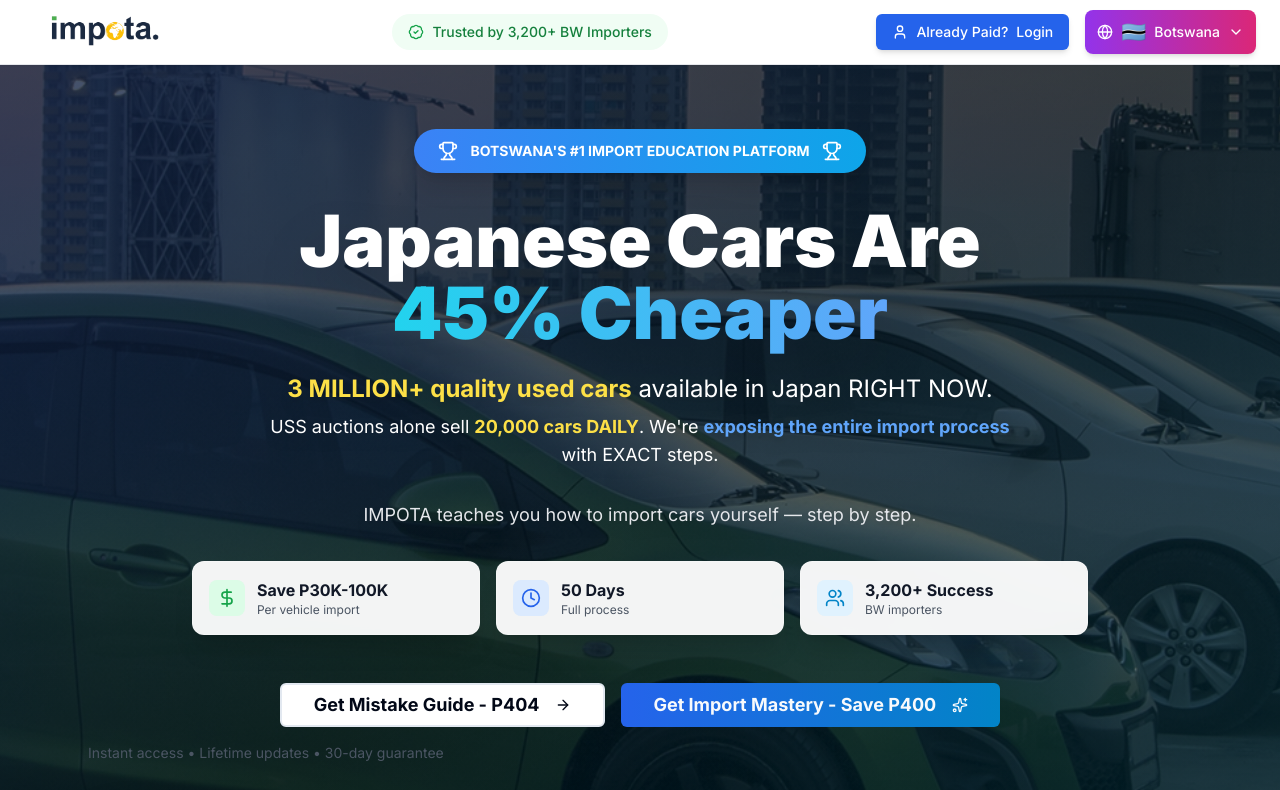
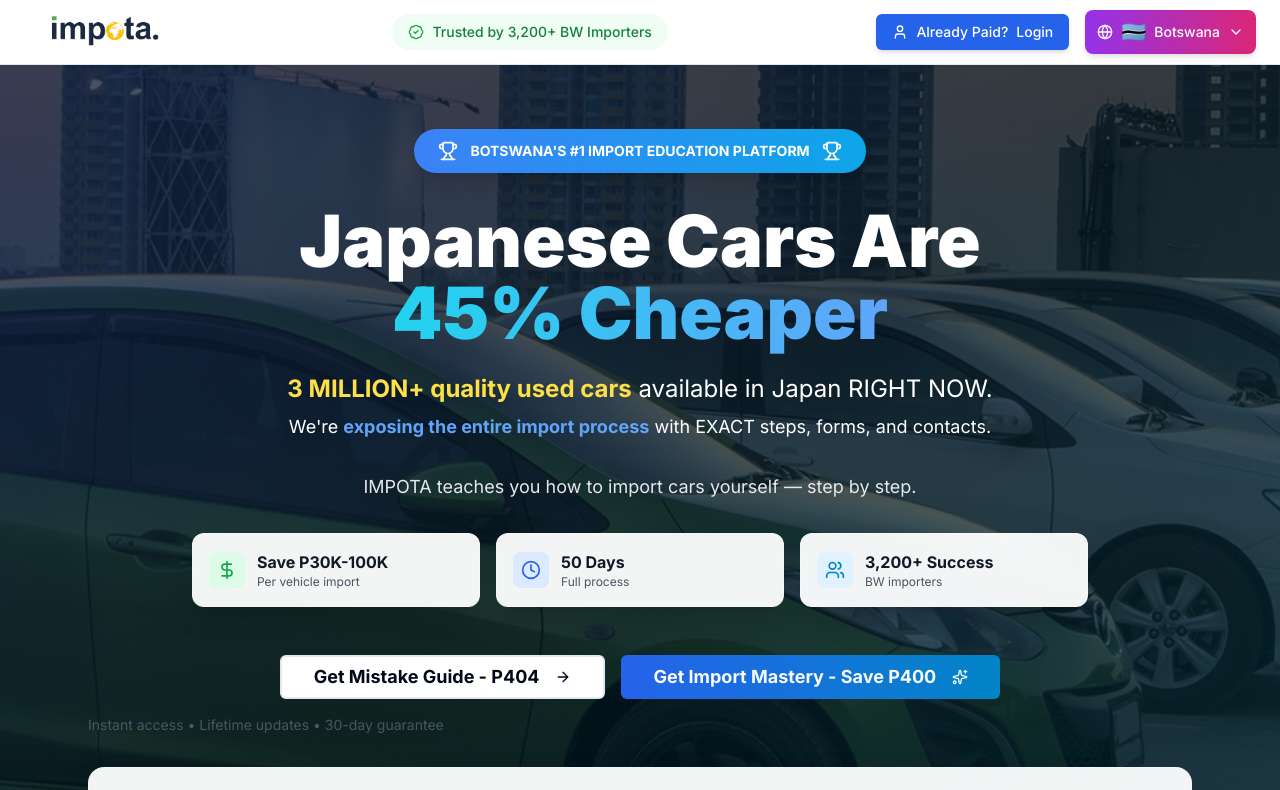
Before and after one commit to Mvula88/calculator, a Next.js app: page /bw/guide in a window 1280 px wide. Shown: the top 790 px of the page. Built offline with nearby package versions, Linux system fonts and the light colour scheme.

Commit message:
Initial commit - clean structure

```diff
--- a/app/bw/guide/page.tsx
+++ b/app/bw/guide/page.tsx
@@ -94,7 +94,7 @@ export default function BotswanaGuidePage() {
           <p className="text-xl md:text-2xl text-white text-center mb-8 max-w-3xl mx-auto leading-relaxed drop-shadow-lg">
             <span className="font-bold text-yellow-300">3 MILLION+ quality used cars</span> available in Japan RIGHT NOW.
             <br />
-            <span className="text-lg mt-2 block">USS auctions alone sell <span className="font-bold text-yellow-300">20,000 cars DAILY</span>. We're <span className="font-bold text-blue-400">exposing the entire import process</span> with EXACT steps.</span>
+            <span className="text-lg mt-2 block">We're <span className="font-bold text-blue-400">exposing the entire import process</span> with EXACT steps, forms, and contacts.</span>
             <br />
             <span className="text-lg text-gray-200 block">IMPOTA teaches you how to import cars yourself — step by step.</span>
           </p>
--- a/app/na/guide/page.tsx
+++ b/app/na/guide/page.tsx
@@ -149,7 +149,7 @@ export default function NamibiaGuidePage() {
           <p className="text-xl md:text-2xl text-white text-center mb-8 max-w-3xl mx-auto leading-relaxed drop-shadow-lg">
             <span className="font-bold text-yellow-300">3 MILLION+ quality used cars</span> available in Japan RIGHT NOW.
             <br />
-            <span className="text-lg mt-2 block">USS auctions alone sell <span className="font-bold text-yellow-300">20,000 cars DAILY</span>. We're <span className="font-bold text-green-400">exposing the entire import process</span> with EXACT steps.</span>
+            <span className="text-lg mt-2 block">We're <span className="font-bold text-green-400">exposing the entire import process</span> with EXACT steps, forms, and contacts.</span>
             <br />
             <span className="text-lg text-gray-200 block">IMPOTA teaches you how to import cars yourself — step by step.</span>
           </p>
--- a/app/za/guide/page.tsx
+++ b/app/za/guide/page.tsx
@@ -94,7 +94,7 @@ export default function SouthAfricaGuidePage() {
           <p className="text-xl md:text-2xl text-white text-center mb-8 max-w-3xl mx-auto leading-relaxed drop-shadow-lg">
             <span className="font-bold text-yellow-300">3 MILLION+ quality used cars</span> available in Japan RIGHT NOW.
             <br />
-            <span className="text-lg mt-2 block">USS auctions alone sell <span className="font-bold text-yellow-300">20,000 cars DAILY</span>. We're <span className="font-bold text-green-400">exposing the entire import process</span> with EXACT steps.</span>
+            <span className="text-lg mt-2 block">We're <span className="font-bold text-green-400">exposing the entire import process</span> with EXACT steps, forms, and contacts.</span>
             <br />
             <span className="text-lg text-gray-200 block">IMPOTA teaches you how to import cars yourself — step by step.</span>
           </p>
--- a/app/zm/guide/page.tsx
+++ b/app/zm/guide/page.tsx
@@ -94,7 +94,7 @@ export default function ZambiaGuidePage() {
           <p className="text-xl md:text-2xl text-white text-center mb-8 max-w-3xl mx-auto leading-relaxed drop-shadow-lg">
             <span className="font-bold text-yellow-300">3 MILLION+ quality used cars</span> available in Japan RIGHT NOW.
             <br />
-            <span className="text-lg mt-2 block">USS auctions alone sell <span className="font-bold text-yellow-300">20,000 cars DAILY</span>. We're <span className="font-bold text-emerald-400">exposing the entire import process</span> with EXACT steps.</span>
+            <span className="text-lg mt-2 block">We're <span className="font-bold text-emerald-400">exposing the entire import process</span> with EXACT steps, forms, and contacts.</span>
             <br />
             <span className="text-lg text-gray-200 block">IMPOTA teaches you how to import cars yourself — step by step.</span>
           </p>
```
